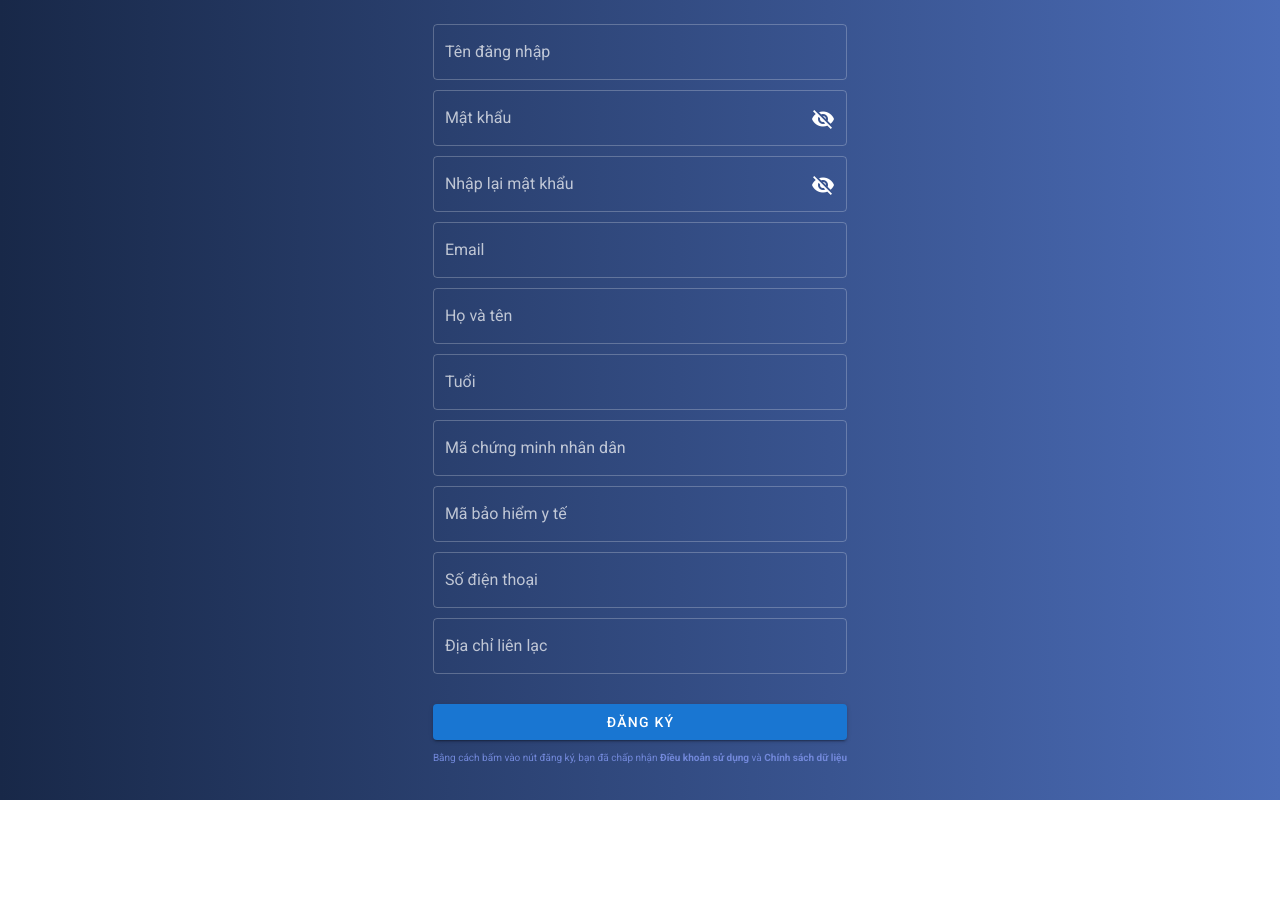
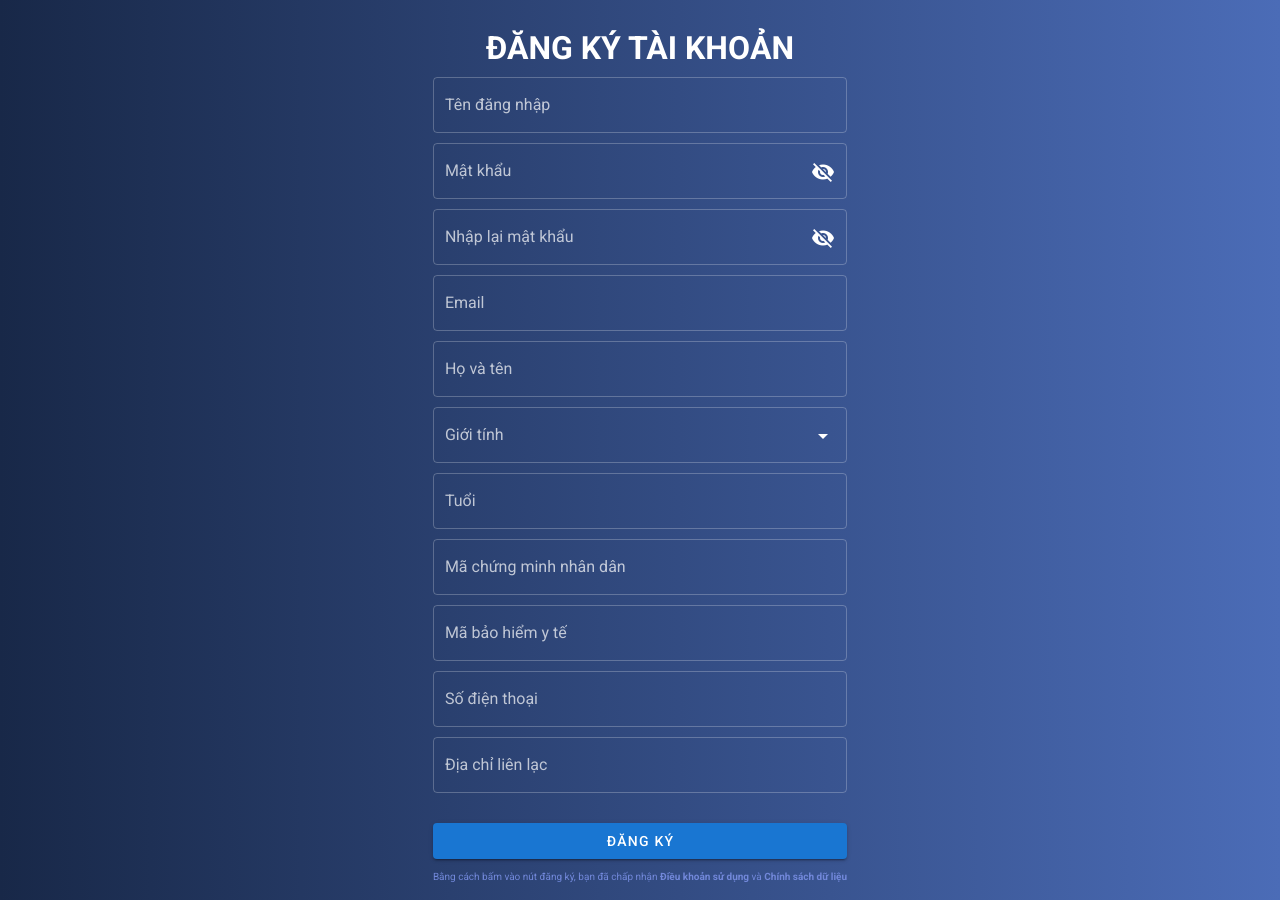
Before and after one commit to lwuminhtris/bk-medical, a Vue app: page /register in a window 1280 px wide. Before the commit the page ends 800 px from the top, so only its background shows below. Built offline with nearby package versions, Linux system fonts and the light colour scheme.

Commit message:
gender added

```diff
--- a/src/views/Home.vue
+++ b/src/views/Home.vue
@@ -40,7 +40,7 @@
       <v-bottom-navigation id="navfooter">
         <v-row align="center" justify="center">
           <v-col md="auto">
-            <p id="footer">© 2020 Bệnh viện Đại học Bách Khoa, 268 Lý Thường Kiệt, Quận 10, Thành phố Hồ Chí Minh</p>
+            <p id="footer">© 2020 Bệnh viện Đại học Bách Khoa, 268 Lý Thường Kiệt, Phường 14, Quận 10, Thành phố Hồ Chí Minh</p>
           </v-col>
         </v-row>
       </v-bottom-navigation>
--- a/src/views/register.vue
+++ b/src/views/register.vue
@@ -8,6 +8,7 @@
         </v-row>
         <v-row align="center" justify="center">
           <v-col md="auto">
+            <h1 style="color: white; margin-bottom: 5px;"> ĐĂNG KÝ TÀI KHOẢN</h1>
                   <v-text-field
                     dark
                     v-model="username"
@@ -62,6 +63,16 @@
                     required
                     style="margin-top: -20px;"
                   ></v-text-field>
+
+                  <v-select
+                    dark
+                    v-model="gender"
+                    :items="genderList"
+                    outlined
+                    label="Giới tính"
+                    required
+                    style="margin-top: -20px;"
+                  ></v-select>
 
                   <v-text-field
                     dark
@@ -148,6 +159,8 @@ export default {
       address: "",
       phonenumber: "",
       medicalId: "",
+      gender: "",
+      genderList: ['Nam', 'Nữ'],
       numberOfStudent: 0,
       usernameRules: [
         (v) => !!v || "User is required",
```
